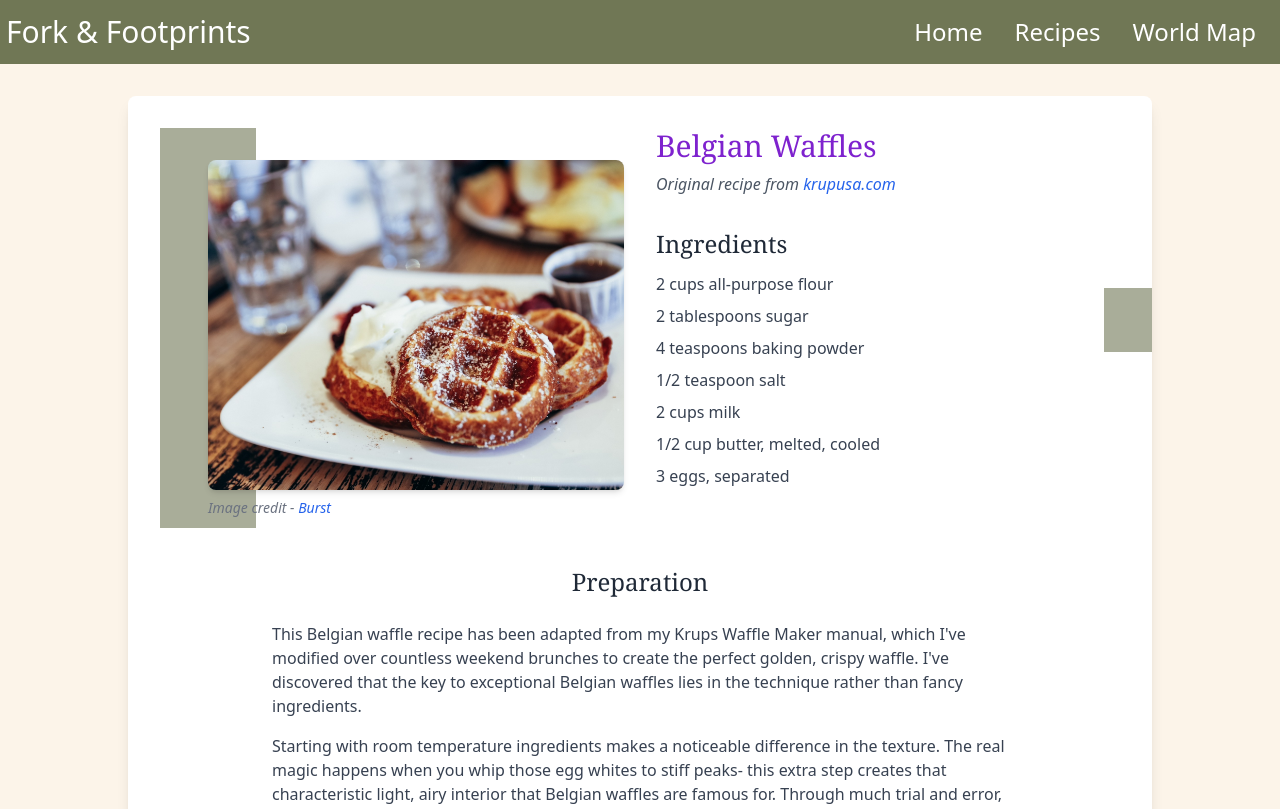
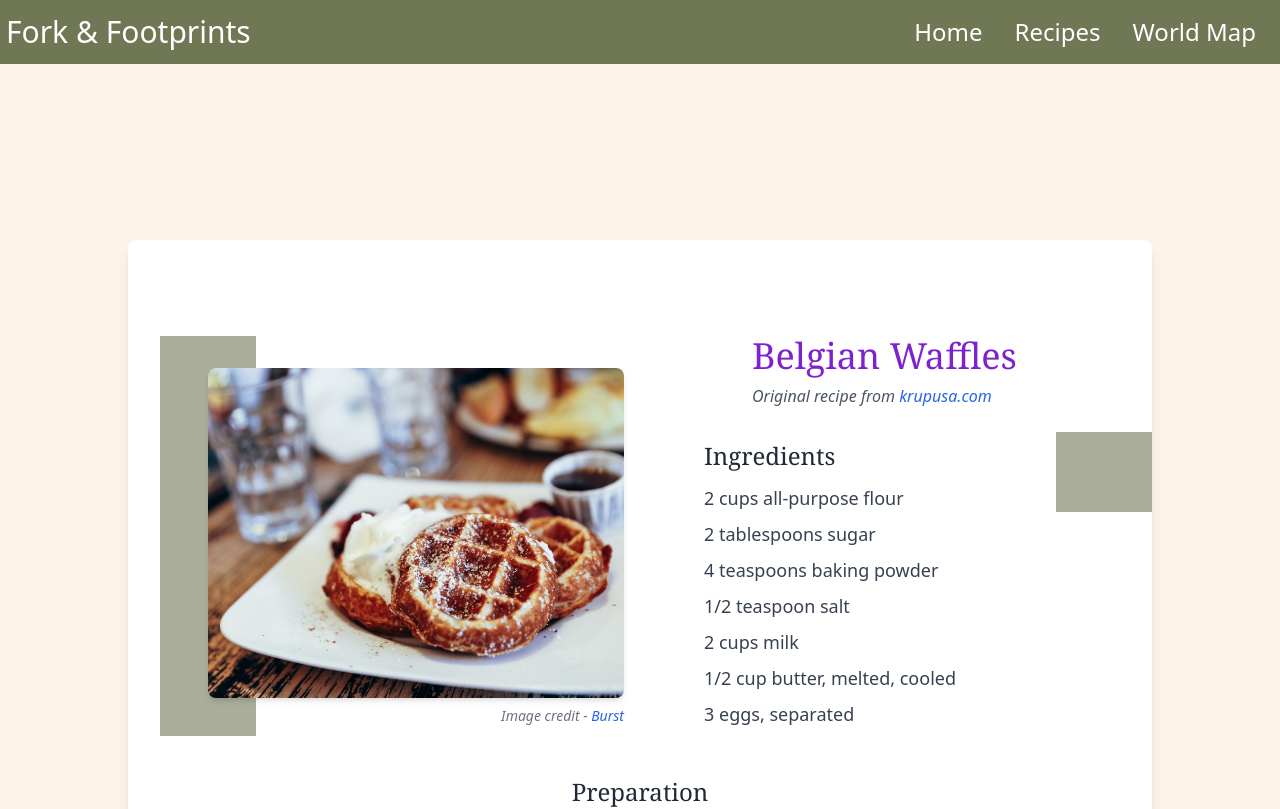
Before and after one commit to Tthompson8416/fork-and-footprints, a React (Vite) app: page /fork-and-footprints/fork-and-footprints/recipes/belgium/recipe1 in a window 1280 px wide. Shown: the top 809 px of the page. Built offline with nearby package versions, Linux system fonts and the light colour scheme.

Commit message:
Final adjustments made for Recipe1.jsx file

```diff
--- a/src/pages/Recipe1.jsx
+++ b/src/pages/Recipe1.jsx
@@ -2,8 +2,8 @@ import belgianWaffle from "../assets/images/belgium-images/belgian-waffle.jpg";
 
 const Recipe1 = () => {
   return (
-    <div className="bg-custom-cream px-8 py-12 flex justify-center">
-      <div className="bg-white rounded-lg shadow-lg top-12 w-full max-w-[95%] sm:max-w-4xl lg:max-w-5xl relative p-8">
+    <div className="bg-custom-cream px-8 py-12 md:py-48 flex justify-center">
+      <div className="bg-white rounded-lg md:py-24 shadow-lg top-12 w-full max-w-[95%] sm:max-w-4xl lg:max-w-5xl relative p-8">
         {/* Two-column grid for image and ingredients */}
         <div className="grid grid-cols-1 sm:grid-cols-2 gap-8 mb-12">
           {/* Left column - Image section */}
@@ -15,7 +15,7 @@ const Recipe1 = () => {
                 alt="Belgian Waffles"
                 className="rounded-lg shadow-md mt-8 w-full h-[300px] sm:h-[330px] object-cover z-10"
               />
-              <p className="text-xs sm:text-sm text-gray-500 italic text-left mt-2 relative z-20">
+              <p className="text-xs sm:text-sm 2xl:text-lg text-gray-500 italic text-right mt-2 relative">
                 Image credit -{" "}
                 <a
                   href="https://www.shopify.com/stock-photos"
@@ -32,10 +32,10 @@ const Recipe1 = () => {
           {/* Right column - Title and Ingredients */}
           <div className="space-y-8">
             <div className="text-center sm:text-left">
-              <h1 className="text-2xl sm:text-3xl font-serif mb-2 text-red-500 sm:text-yellow-500 md:text-blue-700 lg:text-gray-600 xl:text-purple-700 2xl:text-green-700 3xl:text-orange-700">
+              <h1 className="text-2xl sm:text-3xl lg:text-4xl 2xl:text-5xl font-serif mb-2 md:ml-16 lg:ml-24 2xl:ml-20 text-red-500 sm:text-yellow-500 md:text-blue-700 lg:text-gray-600 xl:text-purple-700 2xl:text-green-700 3xl:text-orange-700">
                 Belgian Waffles
               </h1>
-              <p className="text-sm sm:text-base text-gray-600 italic">
+              <p className="text-sm sm:text-base md:ml-12 lg:ml-24 2xl:text-lg text-gray-600 italic">
                 Original recipe from{" "}
                 <a
                   href="https://www.krupsusa.com/Recipes/Classic-Belgian-Waffles/r/239758"
@@ -49,10 +49,10 @@ const Recipe1 = () => {
             </div>
 
             <div>
-              <h2 className="text-xl sm:text-2xl font-serif text-gray-800 mb-3">
+              <h2 className="text-xl sm:text-2xl 2xl:text-4xl font-serif text-gray-800 mb-3 2xl:mb-4 pl-12">
                 Ingredients
               </h2>
-              <ul className="space-y-2 text-sm sm:text-base text-gray-700">
+              <ul className="space-y-2 text-sm sm:text-base lg:text-lg 2xl:text-2xl text-gray-700 pl-12">
                 <li>2 cups all-purpose flour</li>
                 <li>2 tablespoons sugar</li>
                 <li>4 teaspoons baking powder</li>
@@ -67,10 +67,10 @@ const Recipe1 = () => {
 
         {/* Full-width Preparation section */}
         <div className="max-w-3xl mx-auto px-4">
-          <h2 className="text-xl sm:text-2xl font-serif text-gray-800 mb-6 text-center">
+          <h2 className="text-xl sm:text-2xl 2xl:text-4xl font-serif text-gray-800 mb-6 text-center">
             Preparation
           </h2>
-          <div className="space-y-4 text-sm sm:text-base text-gray-700">
+          <div className="space-y-4 text-sm sm:text-base lg:text-lg 2xl:text-2xl text-gray-700">
             <p>
               This Belgian waffle recipe has been adapted from my Krups Waffle
               Maker manual, which I've modified over countless weekend brunches to
@@ -97,7 +97,7 @@ const Recipe1 = () => {
         </div>
 
         {/* Decorative elements */}
-        <div className="hidden sm:block absolute top-48 right-0 w-16 lg:w-12 h-16 bg-custom-accent/60" />
+        <div className="hidden sm:block absolute top-48 2xl:top-72 right-0 w-16 lg:w-24 h-16 lg:h-20 bg-custom-accent/60" />
         <div className="hidden sm:block absolute bottom-0 right-0 w-16 lg:w-24 h-24 bg-sage-green/20 rounded-br-lg" />
       </div>
     </div>
```
